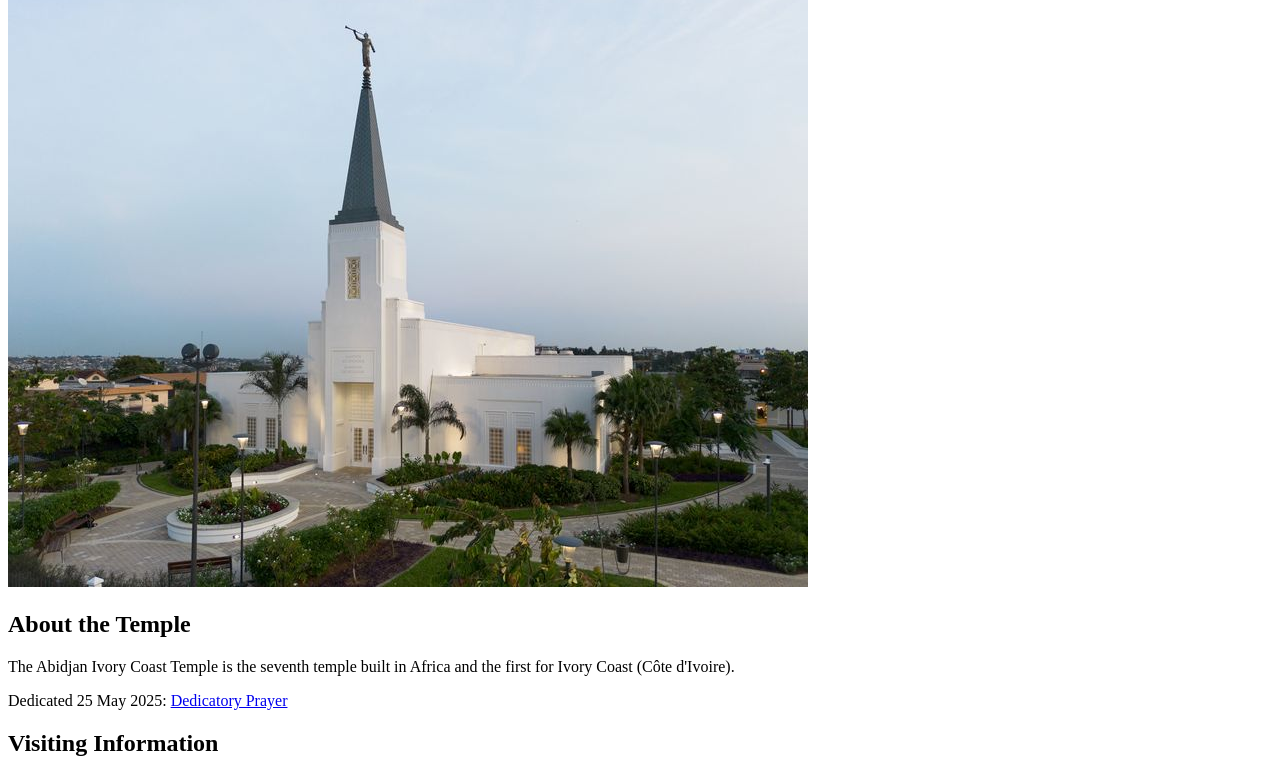
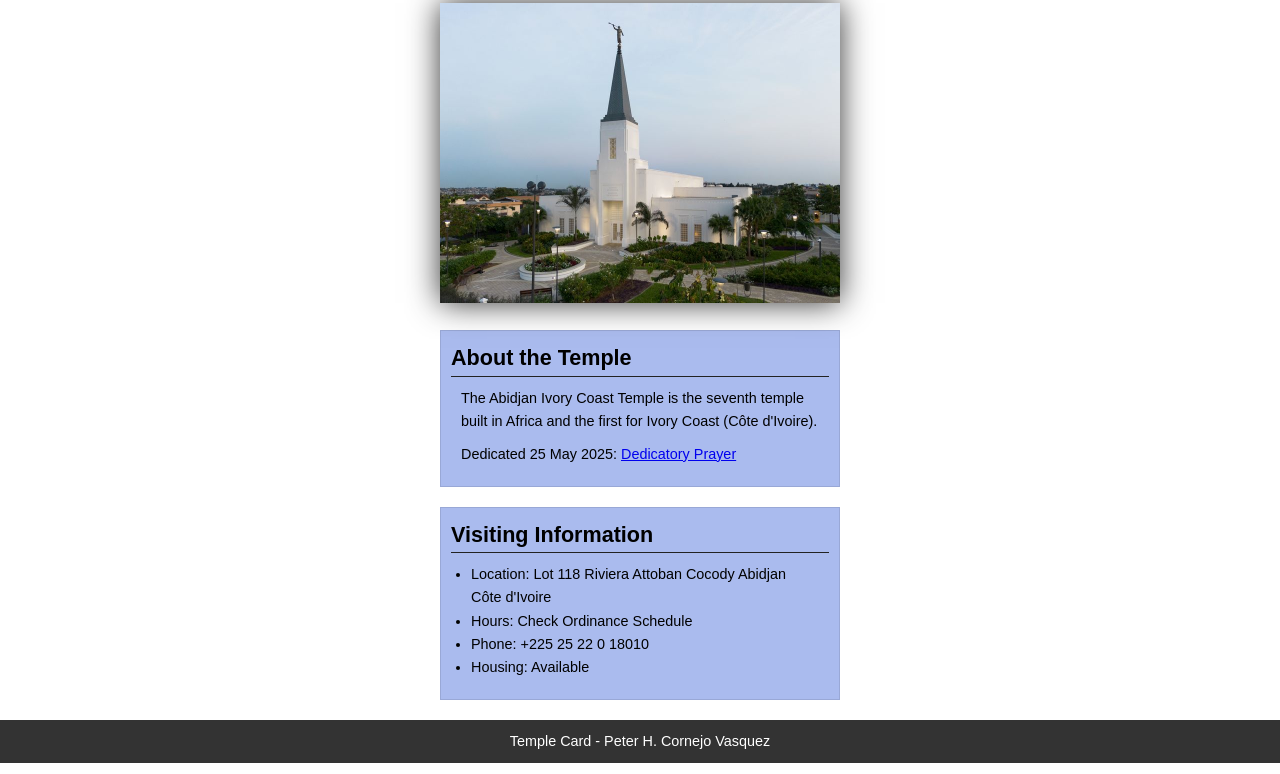
Before and after one commit to peterhcv/wdd130, a plain HTML site: page week02/temple.html in a window 1280 px wide. Shown: the part 127-901 px from the top of the page. Drawn offline with Linux system fonts and the light colour scheme.

Commit message:
temple css

```diff
--- /dev/null
+++ b/week02/styles/temple.css
@@ -0,0 +1,58 @@
+* {
+    margin: 0;
+    padding: 0;
+}
+
+body {
+    font-family: Arial, sans-serif;
+    line-height: 1.6;
+}
+
+header,
+footer {
+    background-color: #333;
+    color: #fff;
+    padding: 10px;
+    text-align: center;
+    font-size: 1.5rem;
+}
+
+main {
+    width: 400px;
+    margin: 0 auto;
+}
+
+h1 {
+    margin: 10px;
+    text-align: center;
+}
+
+h2 {
+    border-bottom: 1px solid #222;
+}
+
+img {
+    width: 100%;
+    height: auto;
+    box-shadow: 0 0 30px #333;
+}
+
+section {
+    margin: 20px 0;
+    border: 1px solid rgb(0 0 0 / 10%);
+    padding: 10px;
+    background-color: #abe;
+    font-size: .9rem;
+}
+
+section p {
+    margin: 10px;
+}
+
+ul {
+    margin: 10px 20px;
+}
+
+footer {
+    font-size: .9rem;
+}
--- a/week02/temple.html
+++ b/week02/temple.html
@@ -5,6 +5,7 @@
     <meta charset="UTF-8">
     <meta name="viewport" content="width=device-width, initial-scale=1.0">
     <title>Temple Card - Abidjan Côte d'Ivoire</title>
+    <link rel="stylesheet" href="styles/temple.css">
 </head>
 
 <body>
@@ -32,7 +33,7 @@
         </section>
     </main>
     <footer>
-        <p>Temple Card - Your Name</p>
+        <p>Temple Card - Peter H. Cornejo Vasquez</p>
     </footer>
 </body>
 
```
Also changed, not shown: week02/block-vs-inline.html (+5 -2 lines).
